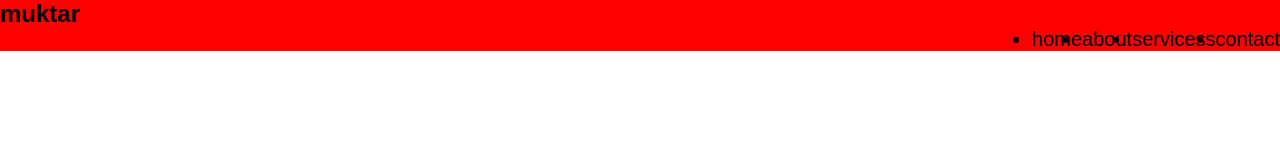
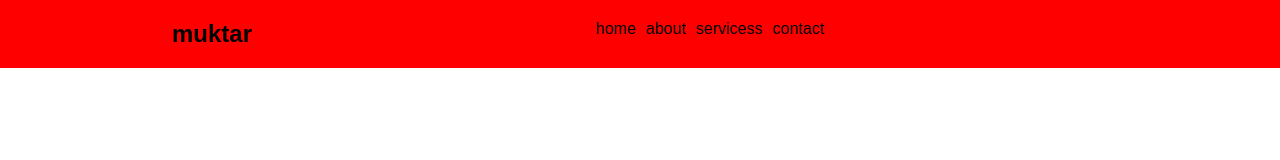
Before and after one commit to Muktarsaputra/projek-navbarr, a plain HTML site: page navbar2.html in a window 1280 px wide. Drawn offline with Linux system fonts and the light colour scheme.

Commit message:
menambahkan flesx,dan hover css pada file navbar2.html

```diff
--- a/stylenav2.css
+++ b/stylenav2.css
@@ -3,11 +3,26 @@
     padding:0;
     font-family:arial;
 }
-.list-nav{
-    display:flex;
-    justify-content:right;
-    font-size:20px;
-}
 nav{
     background-color:red;
+    display:flex;
+    justify-content:space-around;
+    padding: 20px 0;
+
 }
+ul {
+    display:flex;
+    list-style:none;
+    gap:10px;
+    /* justify-content:space-between; */
+    width:40%;
+    /* background-color: blue; */
+    text-decoration:none;
+
+}
+li:hover{
+    background-color:#3e8e41;
+    color:white;
+    padding:4px;
+    border-radius:212x;
+}
```
